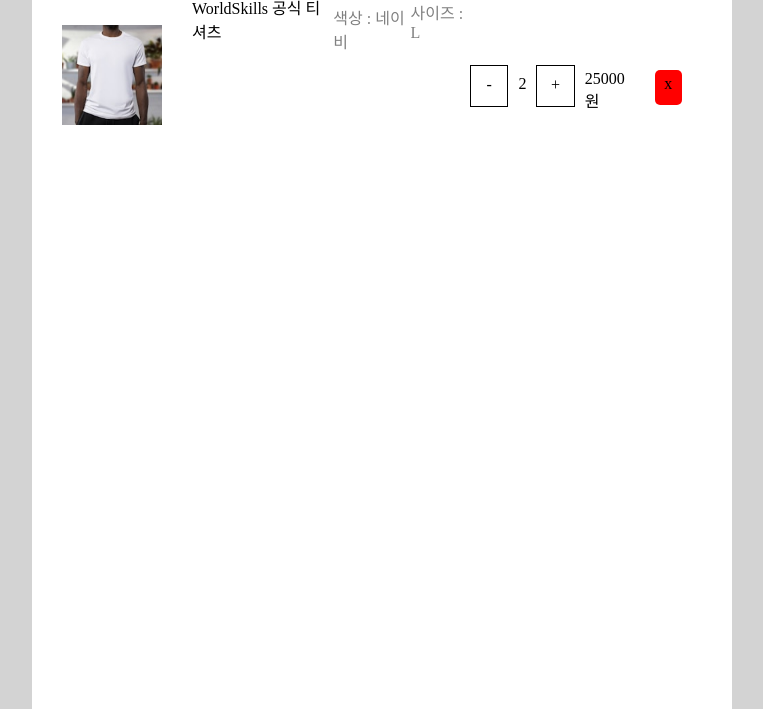
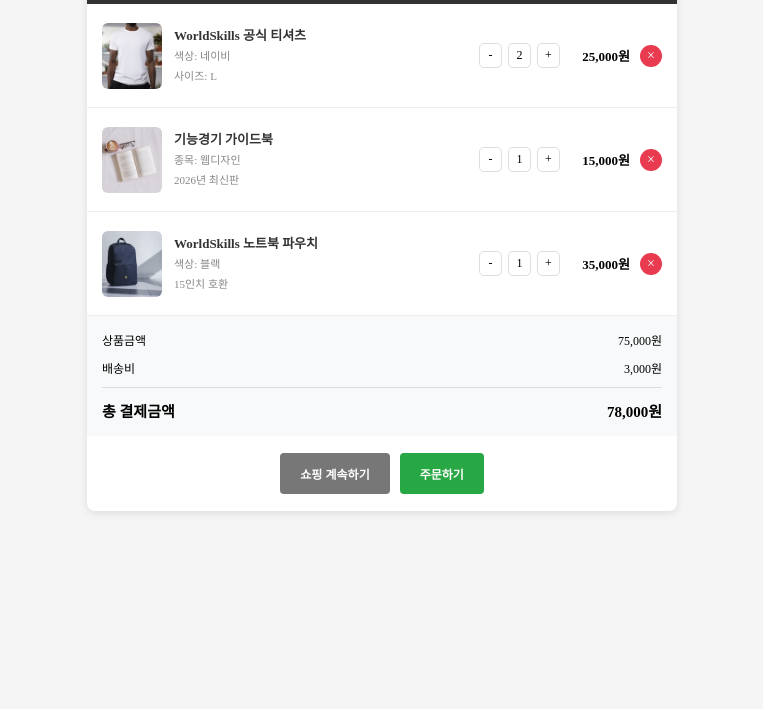
Before and after one commit to DevArcana/2026SkillsWebDevelop, a plain HTML site: page A Module/A8/index.html in a window 1280 px wide. Shown: the part 91-800 px from the top of the page, without its empty margins (258-1021 px from the left). Drawn offline with Linux system fonts and the light colour scheme.

Commit message:
A8 완성

```diff
--- a/A Module/A7/style.css
+++ b/A Module/A7/style.css
@@ -1,59 +1,175 @@
+
 * {
     margin: 0;
     padding: 0;
+    box-sizing: border-box;
 }
 
 body {
-    background-color: lightgray;
+    background-color: #f5f5f5;
 }
 
+/* 전체 컨테이너 */
 .container {
     display: flex;
-    flex-direction: column;
-    align-items: center;
+    justify-content: center;
+    padding: 30px;
 }
 
-h1{
-    width: 100%;
-    text-align: center;
-    margin-top: 50px;
+/* 장바구니 전체 박스 */
+.box {
+    width: 590px;
+    background-color: white;
+    border-radius: 8px;
+    overflow: hidden;
+    box-shadow: 0 2px 8px rgba(0, 0, 0, 0.1);
 }
 
+/* 제목 */
 .title {
-    display: block;
-    padding-bottom: 5px;
-    padding-top: 15px;
+    background-color: #333;
+    color: white;
+    text-align: center;
+    padding: 18px;
 }
 
-.box {
-    display: flex;
-    flex-direction: column;
-    align-items: center;
-    text-align: center;
-    justify-content: center;
-    border-radius: 10px;
-    width : 380px;
-    height: 200px;
-    background-color: white;
-    margin-top: 30px;
+.title h1 {
+    font-size: 20px;
+    margin: 0;
 }
 
-.button {
-    width: 100px;
-    height: 30px;
-    border-radius: 10px;
-    display: block;
-    margin-top: 15px;
-    background-color: rgb(0, 117, 252);
-    color: white;
+/* 상품 영역 */
+.items {
+    display: flex;
+    justify-content: space-between;
+    align-items: center;
+    height: 104px;
+    padding: 15px;
+    border-bottom: 1px solid #eee;
 }
 
-.service-list {
-    width: 1200px;
+/* 왼쪽 이미지와 상품 정보 */
+.left {
+    display: flex;
+    align-items: center;
+    gap: 12px;
 }
 
-.top {
+.left img {
+    width: 60px;
+    height: 66px;
+    object-fit: cover;
+    border-radius: 6px;
+}
+
+/* 상품 설명 */
+.item-info {
+    font-size: 11px;
+    color: #888;
+    line-height: 1.8;
+}
+
+.item-name {
+    font-size: 13px;
+    font-weight: bold;
+    color: #333;
+}
+
+/* 오른쪽 수량, 가격, 삭제 */
+.right {
+    display: flex;
+    align-items: center;
+    gap: 10px;
+}
+
+/* 수량 버튼 */
+.quantity {
+    display: flex;
+    align-items: center;
+    gap: 6px;
+}
+
+.quantity span {
+    display: flex;
+    justify-content: center;
+    align-items: center;
+    width: 23px;
+    height: 25px;
+    border: 1px solid #ddd;
+    border-radius: 5px;
+    font-size: 12px;
+}
+
+/* 상품 가격 */
+.item-total {
+    font-size: 13px;
+    font-weight: bold;
+    white-space: nowrap;
+    width: 60px;
+    text-align: right;
+}
+
+/* 삭제 버튼 */
+.exit {
+    display: flex;
+    justify-content: center;
+    align-items: center;
+    background-color: #e83b50;
+    color: white;
+    width: 22px;
+    height: 22px;
+    border-radius: 50%;
+    font-size: 14px;
+}
+
+/* 결제 금액 영역 */
+.total {
+    background-color: #f8f9fa;
+    padding: 15px;
+    font-size: 12px;
+}
+
+.total div {
     display: flex;
     justify-content: space-between;
-    width: 100%;
+    margin-bottom: 10px;
 }
+
+/* 최종 결제 금액 */
+.total .final-total {
+    border-top: 1px solid #ddd;
+    padding-top: 12px;
+    margin-bottom: 0;
+    font-size: 15px;
+    font-weight: bold;
+}
+
+/* 하단 버튼 영역 */
+.buttons {
+    display: flex;
+    justify-content: center;
+    align-items: center;
+    gap: 10px;
+    padding: 17px;
+}
+
+/* 버튼 공통 */
+.buttons button {
+    border: none;
+    border-radius: 4px;
+    padding: 12px 20px;
+    color: white;
+    font-size: 12px;
+    font-weight: bold;
+    cursor: pointer;
+}
+
+/* 쇼핑 계속하기 */
+.continue {
+    background-color: #777;
+}
+
+/* 주문하기 */
+.order {
+    background-color: #28a745;
+}
--- a/A Module/A8/index.html
+++ b/A Module/A8/index.html
@@ -1,57 +1,139 @@
+
 <!DOCTYPE html>
-<html lang="en">
+<html lang="ko">
 <head>
     <meta charset="UTF-8">
     <meta name="viewport" content="width=device-width, initial-scale=1.0">
-    <title>Document</title>
-    <link rel = "stylesheet" href = "style.css">
+    <title>장바구니</title>
+    <link rel="stylesheet" href="style.css">
 </head>
 <body>
+
     <div class="container">
 
         <div class="box">
+
+            <!-- 제목 -->
             <div class="title">
                 <h1>장바구니</h1>
             </div>
+
+            <!-- 상품 1 -->
             <div class="items">
+
                 <div class="left">
-                    <img src="images/tshirt.jpg" alt="">
+                    <img src="images/tshirt.jpg" alt="티셔츠">
 
-                    <div class="items">
+                    <div class="item-info">
                         <div class="item-name">
                             WorldSkills 공식 티셔츠
                         </div>
-                        <div class="item-option1">
-                            색상 : 네이비
-                        </div>
-                        <div class="item-option2">
-                            사이즈 : L
-                        </div>
+                        <div>색상: 네이비</div>
+                        <div>사이즈: L</div>
                     </div>
                 </div>
 
                 <div class="right">
-                    <div class="minus">-</div>
-                    <div class="count">2</div>
-                    <div class="plus">+</div>
-                    <div class="total">25000원</div>
-                    <div class="exit">x</div>
+                    <div class="quantity">
+                        <span>-</span>
+                        <span>2</span>
+                        <span>+</span>
+                    </div>
+
+                    <div class="item-total">25,000원</div>
+
+                    <div class="exit">×</div>
                 </div>
 
             </div>
+
+            <!-- 상품 2 -->
             <div class="items">
 
+                <div class="left">
+                    <img src="images/book.jpg" alt="가이드북">
+
+                    <div class="item-info">
+                        <div class="item-name">
+                            기능경기 가이드북
+                        </div>
+                        <div>종목: 웹디자인</div>
+                        <div>2026년 최신판</div>
+                    </div>
+                </div>
+
+                <div class="right">
+                    <div class="quantity">
+                        <span>-</span>
+                        <span>1</span>
+                        <span>+</span>
+                    </div>
+
+                    <div class="item-total">15,000원</div>
+
+                    <div class="exit">×</div>
+                </div>
+
             </div>
+
+            <!-- 상품 3 -->
             <div class="items">
 
+                <div class="left">
+                    <img src="images/laptop-case.jpg" alt="노트북 파우치">
+
+                    <div class="item-info">
+                        <div class="item-name">
+                            WorldSkills 노트북 파우치
+                        </div>
+                        <div>색상: 블랙</div>
+                        <div>15인치 호환</div>
+                    </div>
+                </div>
+
+                <div class="right">
+                    <div class="quantity">
+                        <span>-</span>
+                        <span>1</span>
+                        <span>+</span>
+                    </div>
+
+                    <div class="item-total">35,000원</div>
+
+                    <div class="exit">×</div>
+                </div>
+
             </div>
+
+            <!-- 결제 금액 -->
             <div class="total">
 
-            </div>
-            <div class="buttons">
+                <div>
+                    <span>상품금액</span>
+                    <span>75,000원</span>
+                </div>
+
+                <div>
+                    <span>배송비</span>
+                    <span>3,000원</span>
+                </div>
+
+                <div class="final-total">
+                    <span>총 결제금액</span>
+                    <span>78,000원</span>
+                </div>
 
             </div>
+
+            <!-- 하단 버튼 -->
+            <div class="buttons">
+                <button class="continue">쇼핑 계속하기</button>
+                <button class="order">주문하기</button>
+            </div>
+
         </div>
+
     </div>
+
 </body>
 </html>
--- a/A Module/A8/style.css
+++ b/A Module/A8/style.css
@@ -1,110 +1,175 @@
+
 * {
     margin: 0;
     padding: 0;
+    box-sizing: border-box;
 }
 
 body {
-    background-color: lightgray;
+    background-color: #f5f5f5;
 }
 
+/* 전체 컨테이너 */
 .container {
     display: flex;
     justify-content: center;
-    flex-direction: column;
-    align-items: center;
-    height: 100vh;
+    padding: 30px;
 }
 
+/* 장바구니 전체 박스 */
 .box {
-    width: 700px;
-    height: 800px;
+    width: 590px;
     background-color: white;
+    border-radius: 8px;
+    overflow: hidden;
+    box-shadow: 0 2px 8px rgba(0, 0, 0, 0.1);
 }
 
+/* 제목 */
 .title {
-    width: 100%;
+    background-color: #333;
+    color: white;
     text-align: center;
-    padding-top : 20px;
-    padding-bottom: 20px;
-    background-color: black;
-    color: white;
+    padding: 18px;
 }
 
-img {
-    width: 100px;
-    height: 100px;
-    margin: 30px;
+.title h1 {
+    font-size: 20px;
+    margin: 0;
 }
 
+/* 상품 영역 */
 .items {
     display: flex;
-    justify-content: space-between ;
+    justify-content: space-between;
+    align-items: center;
+    height: 104px;
+    padding: 15px;
+    border-bottom: 1px solid #eee;
 }
 
+/* 왼쪽 이미지와 상품 정보 */
+.left {
+    display: flex;
+    align-items: center;
+    gap: 12px;
+}
+
+.left img {
+    width: 60px;
+    height: 66px;
+    object-fit: cover;
+    border-radius: 6px;
+}
+
+/* 상품 설명 */
+.item-info {
+    font-size: 11px;
+    color: #888;
+    line-height: 1.8;
+}
+
+.item-name {
+    font-size: 13px;
+    font-weight: bold;
+    color: #333;
+}
+
+/* 오른쪽 수량, 가격, 삭제 */
 .right {
     display: flex;
-    justify-content: space-between ;
+    align-items: center;
+    gap: 10px;
 }
 
-.left {
+/* 수량 버튼 */
+.quantity {
+    display: flex;
+    align-items: center;
+    gap: 6px;
+}
+
+.quantity span {
+    display: flex;
+    justify-content: center;
+    align-items: center;
+    width: 23px;
+    height: 25px;
+    border: 1px solid #ddd;
+    border-radius: 5px;
+    font-size: 12px;
+}
+
+/* 상품 가격 */
+.item-total {
+    font-size: 13px;
+    font-weight: bold;
+    white-space: nowrap;
+    width: 60px;
+    text-align: right;
+}
+
+/* 삭제 버튼 */
+.exit {
+    display: flex;
+    justify-content: center;
+    align-items: center;
+    background-color: #e83b50;
+    color: white;
+    width: 22px;
+    height: 22px;
+    border-radius: 50%;
+    font-size: 14px;
+}
+
+/* 결제 금액 영역 */
+.total {
+    background-color: #f8f9fa;
+    padding: 15px;
+    font-size: 12px;
+}
+
+.total div {
     display: flex;
     justify-content: space-between;
+    margin-bottom: 10px;
 }
 
-.item-info {
-    display: flex;
-    flex-direction: column;
-    margin-top: 40px;
+/* 최종 결제 금액 */
+.total .final-total {
+    border-top: 1px solid #ddd;
+    padding-top: 12px;
+    margin-bottom: 0;
+    font-size: 15px;
+    font-weight: bold;
 }
 
-.item-option1 {
-    margin-top: 10px;
-    color: gray;
-}
-.item-option2 {
-    margin-top: 5px;
-    color: gray;
+/* 하단 버튼 영역 */
+.buttons {
+    display: flex;
+    justify-content: center;
+    align-items: center;
+    gap: 10px;
+    padding: 17px;
 }
 
-.right {
-    margin-right : 50px;
-    margin-top: 70px;
+/* 버튼 공통 */
+.buttons button {
+    border: none;
+    border-radius: 4px;
+    padding: 12px 20px;
+    color: white;
+    font-size: 12px;
+    font-weight: bold;
+    cursor: pointer;
 }
 
-.minus {
-    width: 40px;
-    height: 30px;
-    text-align: center;
-    padding-top: 10px;
-    margin-right: 10px;
-    border: 1px solid black;
+/* 쇼핑 계속하기 */
+.continue {
+    background-color: #777;
 }
 
-.count {
-    margin-top: 10px;
-    margin-right: 10px;
+/* 주문하기 */
+.order {
+    background-color: #28a745;
 }
-
-.plus {
-    width: 40px;
-    height: 30px;
-    text-align: center;
-    padding-top: 10px;
-    margin-right: 10px;
-    border: 1px solid black;
-}
-
-.total {
-    margin-top: 5px;
-    margin-right: 20px;
-}
-
-.exit {
-    margin-top: 5px;
-    padding-top:5px;
-    background-color: red;
-    width: 30px;
-    text-align: center;
-    border-radius: 5px;
-    height: 30px;
-}
```
